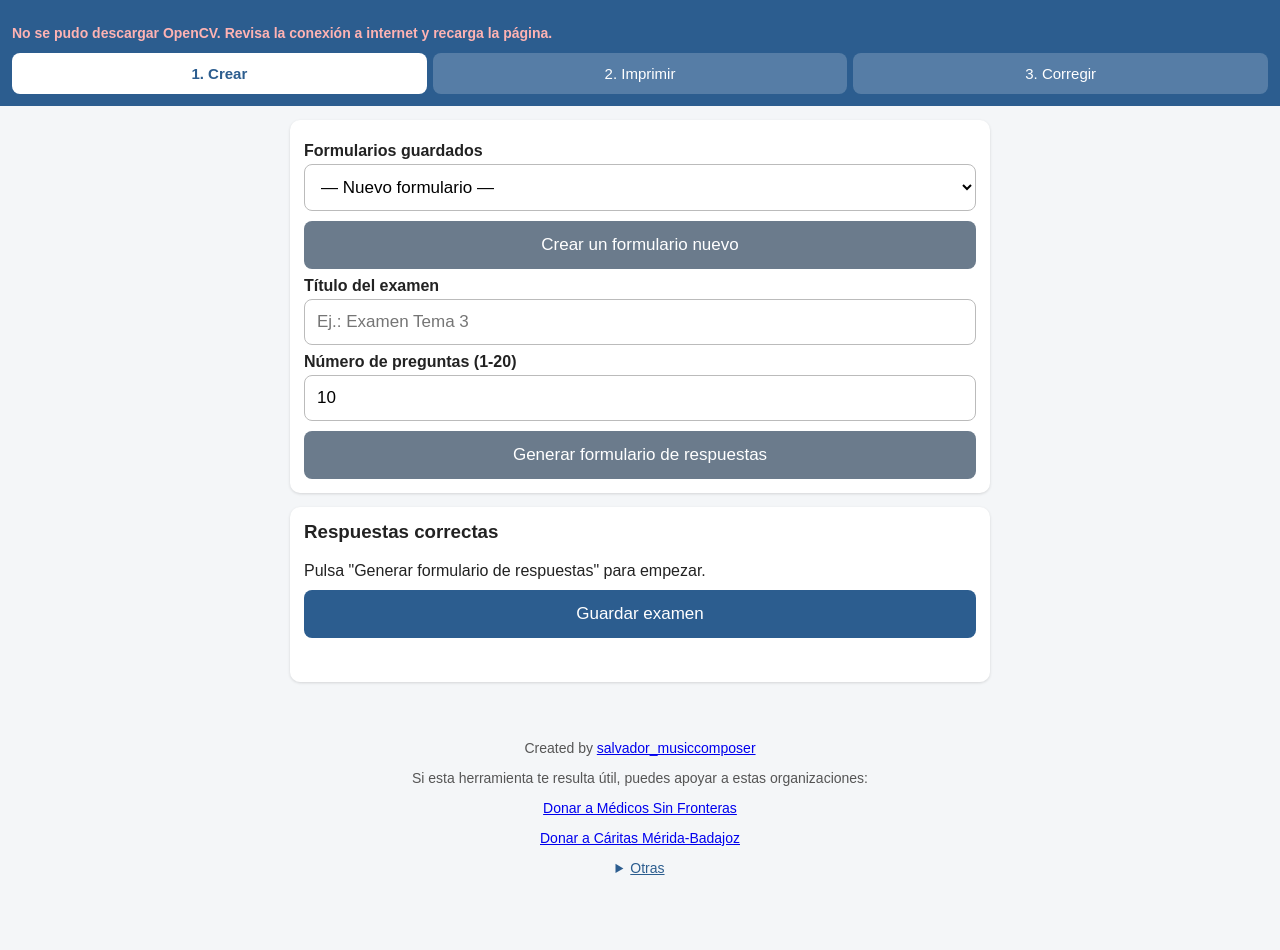
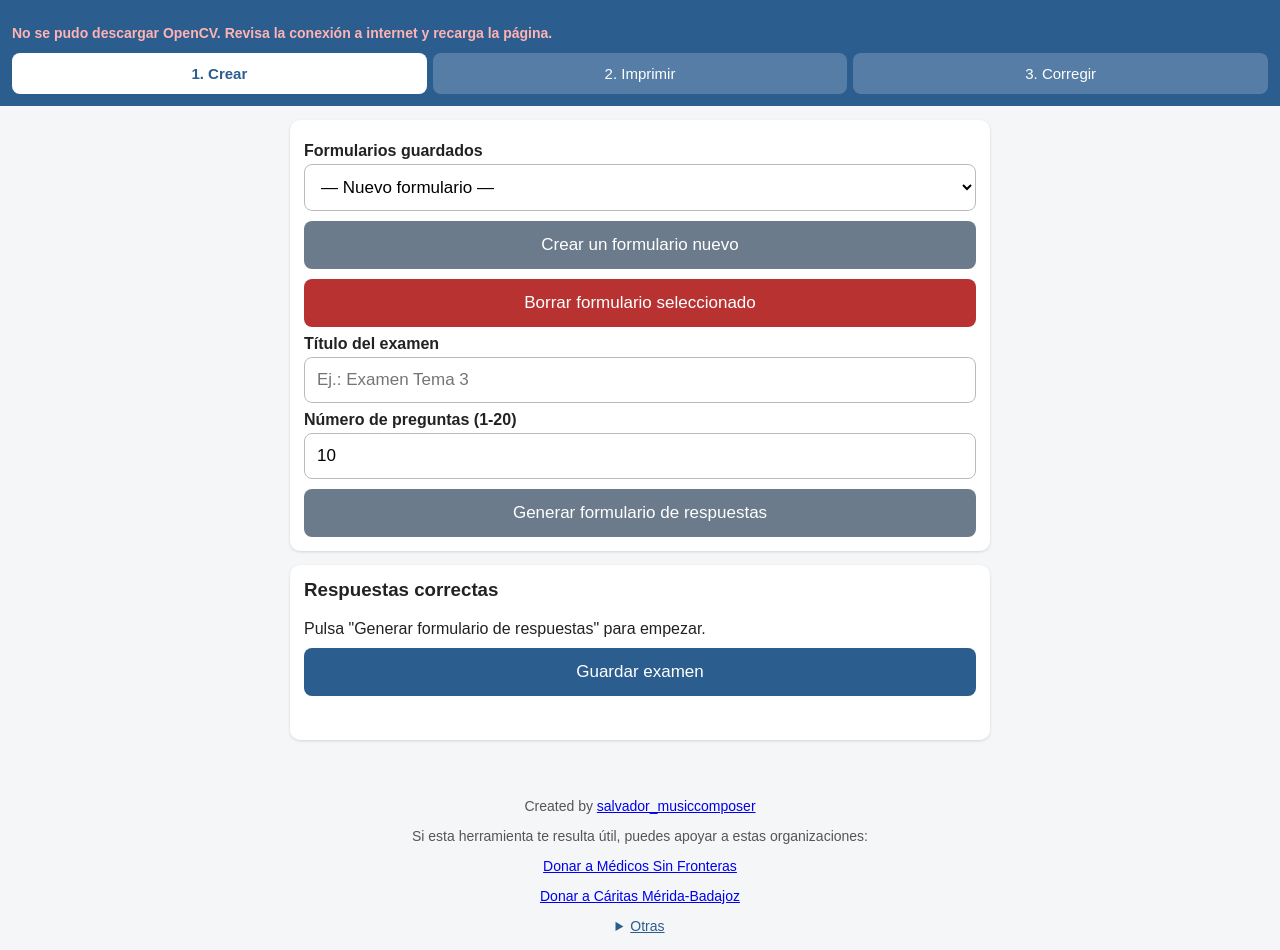
Before and after one commit to salvadormusic/Aplicacion-Examenes-OMR-PWA, an Electron app: page index.html in a window 1280 px wide. Shown: the part 82-1032 px from the top of the page. Before the commit the page ends 974 px from the top, so only its background shows below. Drawn offline with Linux system fonts and the light colour scheme.

Commit message:
Añadir botón para borrar el formulario seleccionado con confirmación

```diff
--- a/index.html
+++ b/index.html
@@ -15,7 +15,7 @@ main{flex:1;width:100%;padding:14px;max-width:728px;margin:0 auto}.screen{displa
 .card{background:#fff;border-radius:10px;padding:14px;margin-bottom:14px;box-shadow:0 1px 3px #0002}
 label.lbl{display:block;margin:8px 0 4px;font-weight:bold}
 input[type=text],input[type=number],select{width:100%;padding:12px;font-size:17px;border:1px solid #bbb;border-radius:8px;background:#fff}
-.btn{display:block;width:100%;padding:14px;font-size:17px;border:0;border-radius:8px;background:#2c5d8f;color:#fff;margin-top:10px;text-align:center;cursor:pointer}.btn.secondary{background:#6b7b8c}
+.btn{display:block;width:100%;padding:14px;font-size:17px;border:0;border-radius:8px;background:#2c5d8f;color:#fff;margin-top:10px;text-align:center;cursor:pointer}.btn.secondary{background:#6b7b8c}.btn.danger{background:#b83232}
 #fileInput{position:absolute;width:1px;height:1px;opacity:0;pointer-events:none}
 .qrow{display:flex;align-items:center;flex-wrap:wrap;gap:8px;padding:6px 0;border-bottom:1px solid #eee}.qrow span.num{width:110px;font-weight:bold}.qrow label{margin:0;font-weight:normal;display:flex;align-items:center;gap:3px;padding:6px 8px;border:1px solid #ccc;border-radius:6px}
 .msg{font-size:16px;margin-top:10px;min-height:20px;line-height:1.4}table{width:100%;border-collapse:collapse;margin-top:10px;font-size:16px}th,td{border-bottom:1px solid #ddd;padding:8px;text-align:center}.score{font-size:28px;font-weight:bold;text-align:center;margin:10px 0}
@@ -47,6 +47,7 @@ footer details{margin:0 auto;max-width:420px}footer summary{cursor:pointer;text-
       <label class="lbl" for="createExamSelect">Formularios guardados</label>
       <select id="createExamSelect" onchange="selectExam(this.value)"><option value="">— Nuevo formulario —</option></select>
       <button class="btn secondary" onclick="newExam()">Crear un formulario nuevo</button>
+      <button class="btn danger" id="deleteExamBtn" onclick="deleteSelectedExam()">Borrar formulario seleccionado</button>
       <label class="lbl" for="title">Título del examen</label>
       <input type="text" id="title" placeholder="Ej.: Examen Tema 3">
       <label class="lbl" for="nq">Número de preguntas (1-20)</label>
@@ -87,12 +88,8 @@ footer details{margin:0 auto;max-width:420px}footer summary{cursor:pointer;text-
 <footer>
   <p>Created by <a href="https://www.instagram.com/salvador_musiccomposer/" target="_blank" rel="noopener noreferrer">salvador_musiccomposer</a></p>
   <p>Si esta herramienta te resulta útil, puedes apoyar a estas organizaciones:</p>
-  <p>
-    <a href="https://www.msf.es/colabora/haz-un-donativo" target="_blank" rel="noopener noreferrer">Donar a Médicos Sin Fronteras</a>
-  </p>
-  <p>
-    <a href="https://www.caritas.es/meridabadajoz/que-puedes-hacer-tu/dona/" target="_blank" rel="noopener noreferrer">Donar a Cáritas Mérida-Badajoz</a>
-  </p>
+  <p><a href="https://www.msf.es/colabora/haz-un-donativo" target="_blank" rel="noopener noreferrer">Donar a Médicos Sin Fronteras</a></p>
+  <p><a href="https://www.caritas.es/meridabadajoz/que-puedes-hacer-tu/dona/" target="_blank" rel="noopener noreferrer">Donar a Cáritas Mérida-Badajoz</a></p>
   <details>
     <summary>Otras</summary>
     <p><a href="https://www2.cruzroja.es/colabora/donaciones" target="_blank" rel="noopener noreferrer">Cruz Roja Española</a></p>
@@ -106,7 +103,7 @@ const FID=[[60,60],[940,60],[940,1340],[60,1340]],TOP=300,BOT=1240,COLS=[300,440
 const bubbleR=nq=>Math.min(22,((BOT-TOP)/nq)*.35);
 let cvReady=false,cvPromiseUsed=false;
 function $(id){return document.getElementById(id)}
-function esc(s){return String(s).replace(/[&<>'"]/g,c=>({'&':'&amp;','<':'&lt;','>':'&gt;','"':'&quot;',"'":'&#39;'}[c]))}
+function esc(s){return String(s).replace(/[&<>"']/g,c=>({'&':'&amp;','<':'&lt;','>':'&gt;','"':'&quot;',"'":'&#39;'}[c]))}
 function setStatus(text,isError=false){const st=$('status');st.textContent=text;st.className=isError?'error':'';const m=$('msg');if(m){m.textContent=text;m.style.color=isError?'#b00':'#222';m.style.fontWeight=isError?'bold':'normal'}}
 function setShareStatus(text){$('shareStatus').textContent=text}
 async function copyAppLink(){const url=window.location.href;try{if(navigator.clipboard&&window.isSecureContext){await navigator.clipboard.writeText(url)}else{const field=document.createElement('textarea');field.value=url;field.setAttribute('readonly','');field.style.position='fixed';field.style.opacity='0';document.body.appendChild(field);field.select();const copied=document.execCommand('copy');field.remove();if(!copied)throw new Error('No se pudo copiar el enlace.')}setShareStatus('Enlace copiado.')}catch(error){setShareStatus('No se pudo copiar automáticamente. Copia este enlace: '+url)}}
@@ -117,7 +114,8 @@ function loadExams(){let exams=[];try{exams=JSON.parse(localStorage.getItem('exa
 function storeExams(exams){localStorage.setItem('examenes',JSON.stringify(exams))}
 function selectedExamId(){return localStorage.getItem('examenSeleccionado')}
 function getSelectedExam(){const exams=loadExams(),id=selectedExamId();return exams.find(ex=>ex.id===id)||null}
-function refreshExamSelectors(){const exams=loadExams(),selected=selectedExamId()||'',html='<option value="">— Nuevo formulario —</option>'+exams.map(ex=>`<option value="${esc(ex.id)}">${esc(ex.title)} (${ex.n} preguntas)</option>`).join('');['createExamSelect','printExamSelect','gradeExamSelect'].forEach(id=>{const el=$(id);if(!el)return;el.innerHTML=html;el.value=selected})}
+function refreshExamSelectors(){const exams=loadExams(),selected=selectedExamId()||'',html='<option value="">— Nuevo formulario —</option>'+exams.map(ex=>`<option value="${esc(ex.id)}">${esc(ex.title)} (${ex.n} preguntas)</option>`).join('');['createExamSelect','printExamSelect','gradeExamSelect'].forEach(id=>{const el=$(id);if(!el)return;el.innerHTML=html;el.value=selected});const deleteBtn=$('deleteExamBtn');if(deleteBtn)deleteBtn.disabled=!getSelectedExam()}
+function deleteSelectedExam(){const ex=getSelectedExam();if(!ex){$('createMsg').textContent='Selecciona primero un formulario guardado.';return}if(!window.confirm(`¿Seguro que quieres borrar el formulario «${ex.title}»? Esta acción no se puede deshacer.`))return;const exams=loadExams().filter(item=>item.id!==ex.id);storeExams(exams);localStorage.setItem('examenSeleccionado','');refreshExamSelectors();clearEditor();refreshPrint();$('createMsg').textContent='Formulario eliminado.'}
 function selectExam(id){localStorage.setItem('examenSeleccionado',id||'');refreshExamSelectors();if(id){const ex=getSelectedExam();if(ex){$('title').value=ex.title;$('nq').value=ex.n;buildKeyForm(ex)}}else{clearEditor()}refreshPrint()}
 function clearEditor(){$('title').value='';$('nq').value='10';$('keyForm').textContent='Pulsa "Generar formulario de respuestas" para empezar.';$('createMsg').textContent=''}
 function newExam(){localStorage.setItem('examenSeleccionado','');refreshExamSelectors();clearEditor();$('title').focus()}
```
